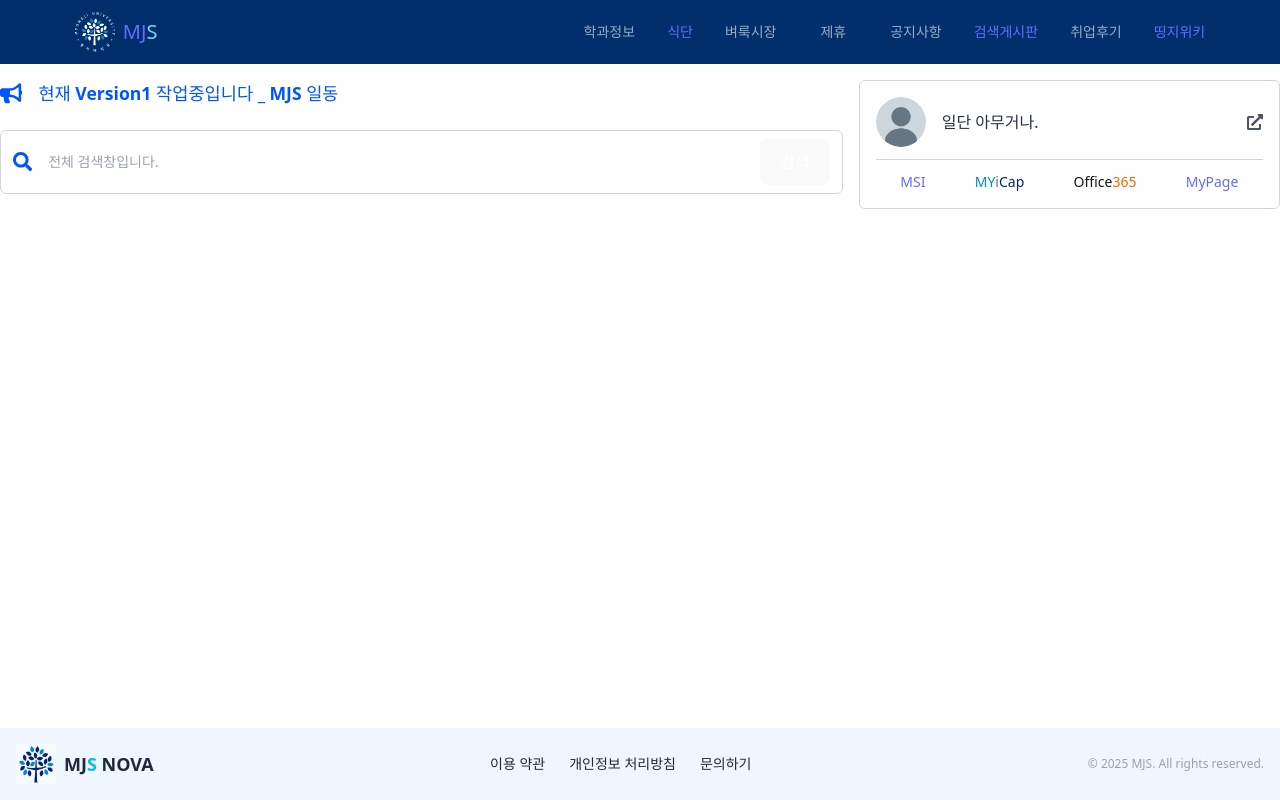
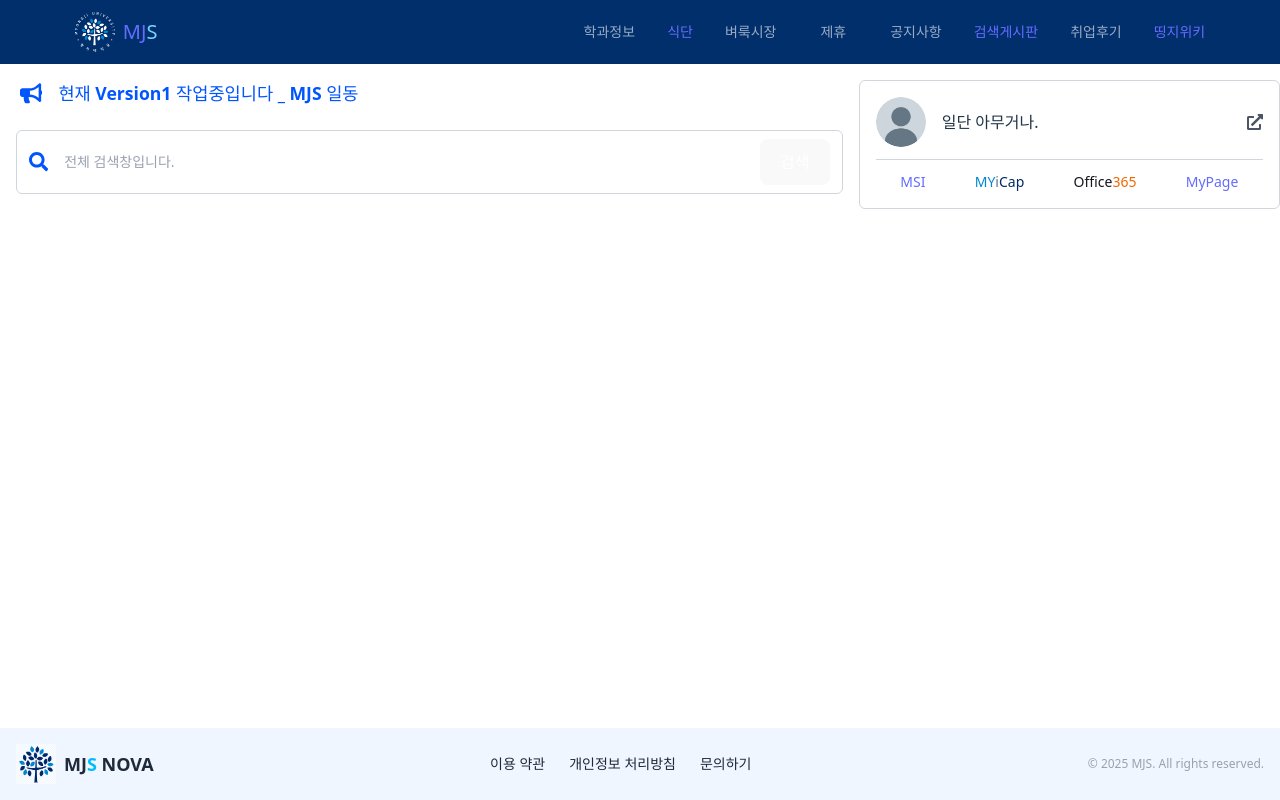
Before and after one commit to NOVA-MJU/MJS-FRONT, a React (Vite) app: page / in a window 1280 px wide. Built offline with nearby package versions, Linux system fonts and the light colour scheme.

Commit message:
<Feat> header 양 옆 폭 1280 sinking

```diff
--- a/src/components/atomic/layout/Header.tsx
+++ b/src/components/atomic/layout/Header.tsx
@@ -4,18 +4,21 @@ import SearchBar from './SearchBar';
 
 export default function Header() {
   return (
-    <div className='w-full flex gap-4'>
-      <div className='flex flex-col gap-4 flex-2 w-full'>
-        <div className='flex items-center gap-4 text-[1.1rem] font-semibold text-[#0055ff]'>
-          <FaBullhorn className='text-[1.4rem]' />
-          <span>현재 Version1 작업중입니다 _ MJS 일동</span>
+    <div className='w-full bg-white'>
+      <div className='w-full max-w-screen-xl mx-auto flex gap-4'>
+        <div className='flex flex-col gap-4 flex-2 w-full'>
+          <div className='flex items-center gap-4 text-[1.1rem] font-semibold text-[#0055ff]'>
+            <FaBullhorn className='text-[1.4rem] ml-5' />
+            <span>현재 Version1 작업중입니다 _ MJS 일동</span>
+          </div>
+          <div>
+            <SearchBar className='ml-4' />
+          </div>
         </div>
-        <SearchBar />
-      </div>
 
-      {/* 우측 영역: 프로필 */}
-      <div className='flex-1 w-full'>
-        <ProfileComponent />
+        <div className='flex-1 w-full'>
+          <ProfileComponent className='mr-7' />
+        </div>
       </div>
     </div>
   );
--- a/src/components/atomic/layout/ProfileComponent.tsx
+++ b/src/components/atomic/layout/ProfileComponent.tsx
@@ -3,8 +3,11 @@ import { Link } from 'react-router-dom';
 import { FaExternalLinkAlt } from 'react-icons/fa';
 // import { useAuth } from '../context/AuthContext';
 import Avatar from './Avatar';
+interface ProfileComponentProps {
+  className: string;
+}
 
-const ProfileComponent = () => {
+const ProfileComponent = ({ className }: ProfileComponentProps) => {
   //dummy
   const isLoggedIn = true;
   // const [isLoading, setIsLoading] = useState(true);
@@ -56,7 +59,9 @@ const ProfileComponent = () => {
   // }
 
   return isLoggedIn ? (
-    <div className='w-full h-full flex flex-col border border-gray-300 rounded-md p-4 font-sans'>
+    <div
+      className={`w-full h-full flex flex-col border border-gray-300 rounded-md p-4 font-sans ${className}`}
+    >
       <div className='flex items-center justify-between'>
         <div className='flex items-center gap-4'>
           <Avatar size={50} />
--- a/src/components/atomic/layout/SearchBar.tsx
+++ b/src/components/atomic/layout/SearchBar.tsx
@@ -1,8 +1,13 @@
 import { FaSearch } from 'react-icons/fa';
+interface SearchBarProps {
+  className?: string;
+}
 
-export default function SearchBar() {
+export default function SearchBar({ className }: SearchBarProps) {
   return (
-    <div className='flex items-center mt-2 bg-white border border-gray-300 rounded-md px-3 py-2 gap-2'>
+    <div
+      className={`flex items-center mt-2 max-w-[1000px] bg-white border border-gray-300 rounded-md px-3 py-2 gap-2 ${className}`}
+    >
       <FaSearch className='text-[#0055ff] text-[1.2rem]' />
       <input
         type='text'
```
